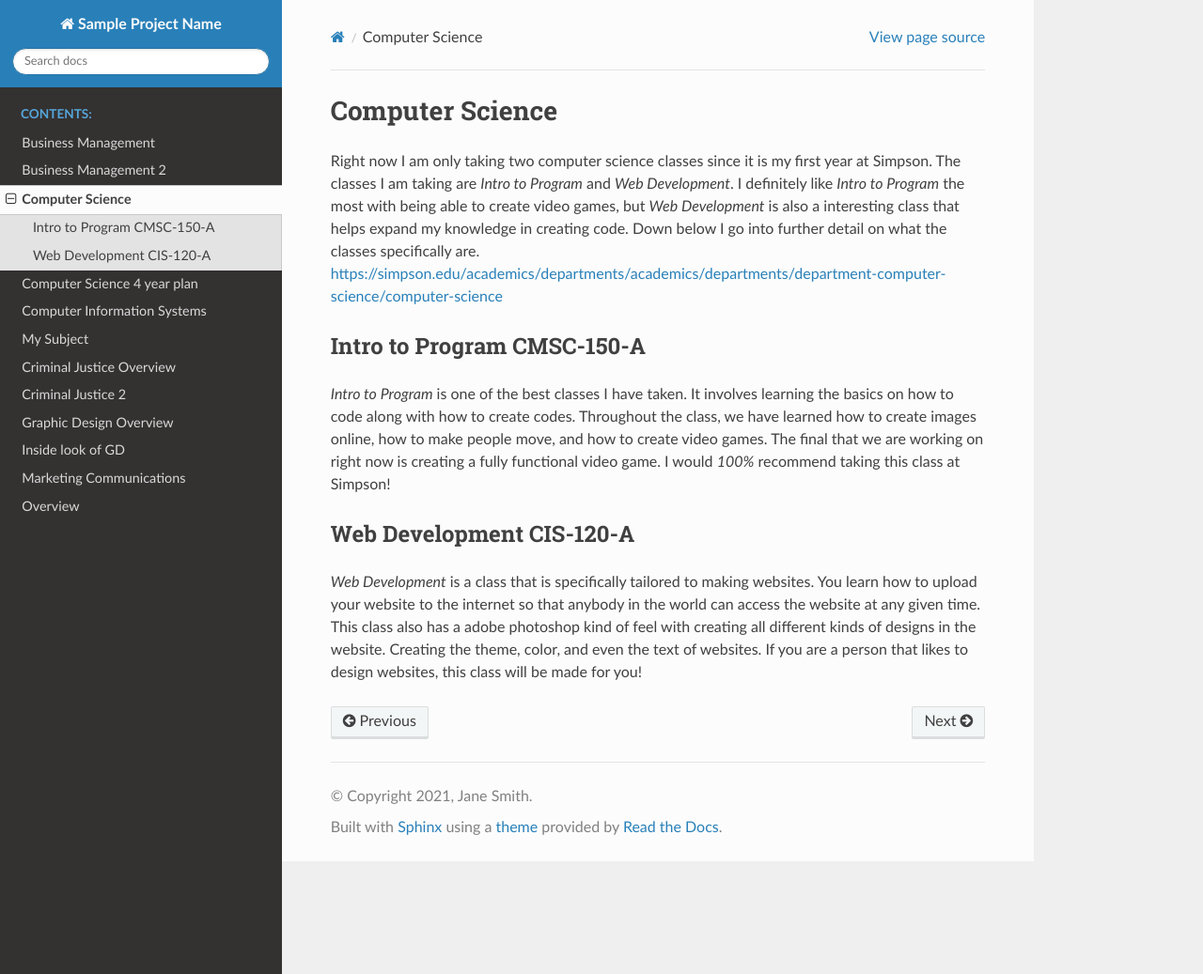
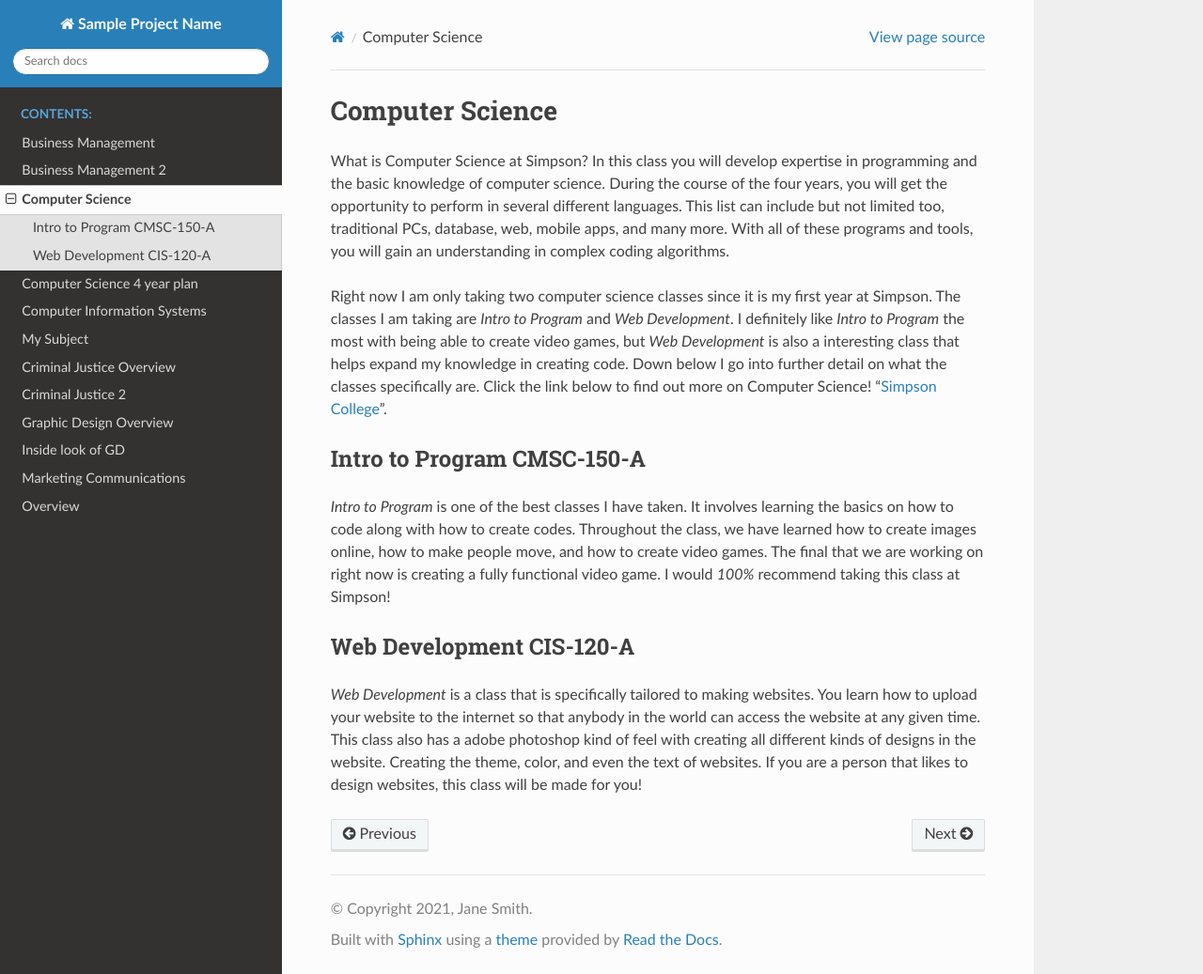
Before and after one commit to burnskatie/majors_template, a Sphinx documentation site: the page built from source/computer_science/index.rst, in a window 1280 px wide and 1037 px high. Shown: the whole window at 94% size. Built offline with Sphinx 7.4.7 and the Read the Docs theme 2.0.0, drawn with Linux system fonts in a browser that asks for light colours.

Commit message:
Everything is done

```diff
--- a/source/computer_science/index.rst
+++ b/source/computer_science/index.rst
@@ -1,13 +1,20 @@
 Computer Science
 ================
+
+What is Computer Science at Simpson? In this class you will develop expertise in
+programming and the basic knowledge of computer science. During the course of the
+four years, you will get the opportunity to perform in several different languages.
+This list can include but not limited too, traditional PCs, database, web, mobile apps,
+and many more. With all of these programs and tools, you will gain an understanding
+in complex coding algorithms.
 
 Right now I am only taking two computer science classes since it is my first
 year at Simpson. The classes I am taking are *Intro to Program* and *Web Development*.
 I definitely like *Intro to Program* the most with being able to create video games,
 but *Web Development* is also a interesting class that helps expand my knowledge in
 creating code. Down below I go into further detail on what the classes specifically
-are.
-https://simpson.edu/academics/departments/academics/departments/department-computer-science/computer-science
+are. Click the link below to find out more on Computer Science!
+"`Simpson College <https://simpson.edu/academics/departments/academics/departments/department-computer-science/computer-science>`_".
 
 Intro to Program CMSC-150-A
 ---------------------------
```
Also changed, not shown: source/future/index.rst (+23 -6 lines), source/future/Simpson.jfif (added).
